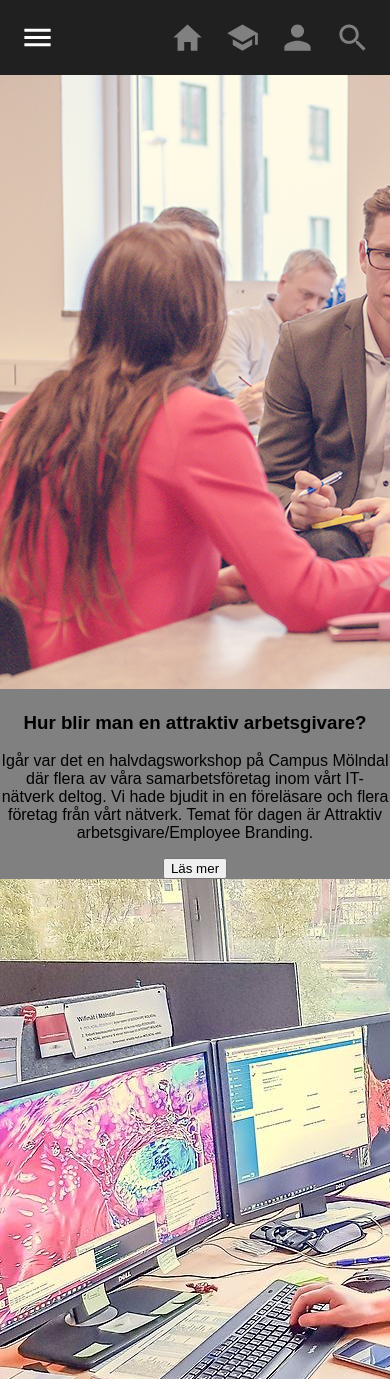
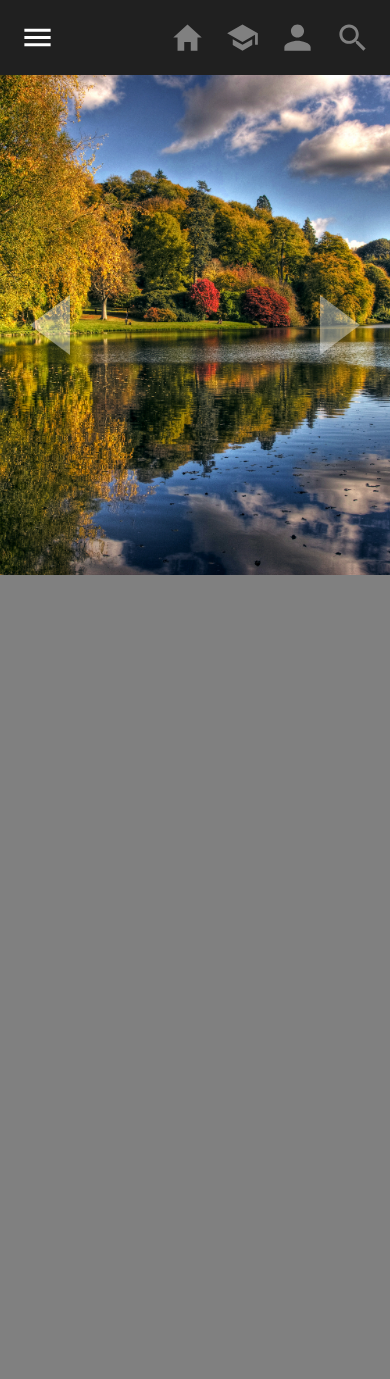
Before and after one commit to madde1/Campus, a PHP site: page / in a window 390 px wide; the page is wider, and only the part inside the window is pictured. Shown: the top 1379 px of that part. After the commit the page ends 575 px from the top of that part, so only its background shows below. Run offline with PHP 8.4, Linux system fonts and the light colour scheme; data that the repository does not hold is empty; some libraries are stand-ins or nearby versions.

Commit message:
simons stuff

```diff
--- a/css/style.css
+++ b/css/style.css
@@ -2,6 +2,9 @@
 @media (max-width: 400px) {
   .desktopbuttons {
     display: none;
+  }
+  body, #slider, .wrap, .slide-content{
+    height: 200px;
   }
 }
 body {
@@ -184,4 +187,82 @@ input[type=text], [type=password], [type=email] {
   }
 }
 
+body, #slider, .wrap, .slide-content{
+  margin-top:0;
+  padding: 0;
+  font-family: Arial, Helvetica, sans-serif;
+  width: 100%;
+  height: 500px;
+  overflow-x: hidden;
+
+}
+
+.wrap{
+  position: relative;
+  margin-top: 75px;
+
+}
+
+.slide{
+  background-size: cover;
+  background-position: center;
+  background-repeat: no-repeat;
+}
+
+.slide1{background-image: url('bilder/bild1.jpg')}
+.slide2{background-image: url('bilder/bild2.jpg')}
+.slide3{background-image: url('bilder/bild3.jpg')}
+
+.slide-content{
+  display: flex;
+  flex-direction: column;
+  justify-content: center;
+  align-items: center;
+  text-align: center;
+}
+
+.slide-content span{
+  font-size: 5rem;
+  color: white;
+
+}
+
+.arrow{
+  cursor: pointer;
+  position: absolute;
+  top: 50%;
+  margin-top: -30px;
+  width: 0;
+  height: 0;
+  border-style: solid;
+  opacity: 0.25;
+  transition: opacity 0.4s linear;
+}
+
+#arrow-left{
+  border-width: 30px 40px 30px 0;
+  border-color: transparent white transparent transparent;
+  left: 0;
+  margin-left: 30px;
+  opacity: 0.4;
+
+}
+
+#arrow-right{
+  border-width: 30px 0 30px 40px;
+  border-color: transparent transparent transparent white;
+  right: 0;
+  margin-right: 30px;
+  opacity: 0.4;
+
+
+}
+
+#arrow-left:hover{
+  opacity:1;
+}
+
+#arrow-right:hover{
+  opacity:1;
+}
 /*# sourceMappingURL=style.css.map */
--- a/index.php
+++ b/index.php
@@ -22,6 +22,25 @@
 include 'includes/header.php';
 ?>
 </header>
+
+<div class="wrap">
+    <div id="arrow-left" class="arrow"></div>
+    <div class="slider">
+        <div class="slide slide1">
+            <div class="slide-content">
+            </div>
+        </div>
+        <div class="slide slide2">
+            <div class="slide-content">
+            </div>
+        </div>
+        <div class="slide slide3">
+            <div class="slide-content">
+            </div>
+        </div>
+    </div>
+    <div id="arrow-right" class="arrow"></div>
+
 <main>
 
     <?php
@@ -30,6 +49,8 @@ include 'includes/header.php';
     ?>
 </main>
 
+
+</div>
 <script type="text/javascript" src="java/jquery-3.2.1.min.js"></script>
 <script src="java/js.js" type="text/javascript"></script>
 </body>
```
Also changed, not shown: bildSpel/java.js (added, +46 -0 lines), java/js.js (+48 -0 lines), bildSpel/bilder/bild1.jpg (added), bildSpel/bilder/bild2.jpg (added), bildSpel/bilder/bild3.jpg (added).
